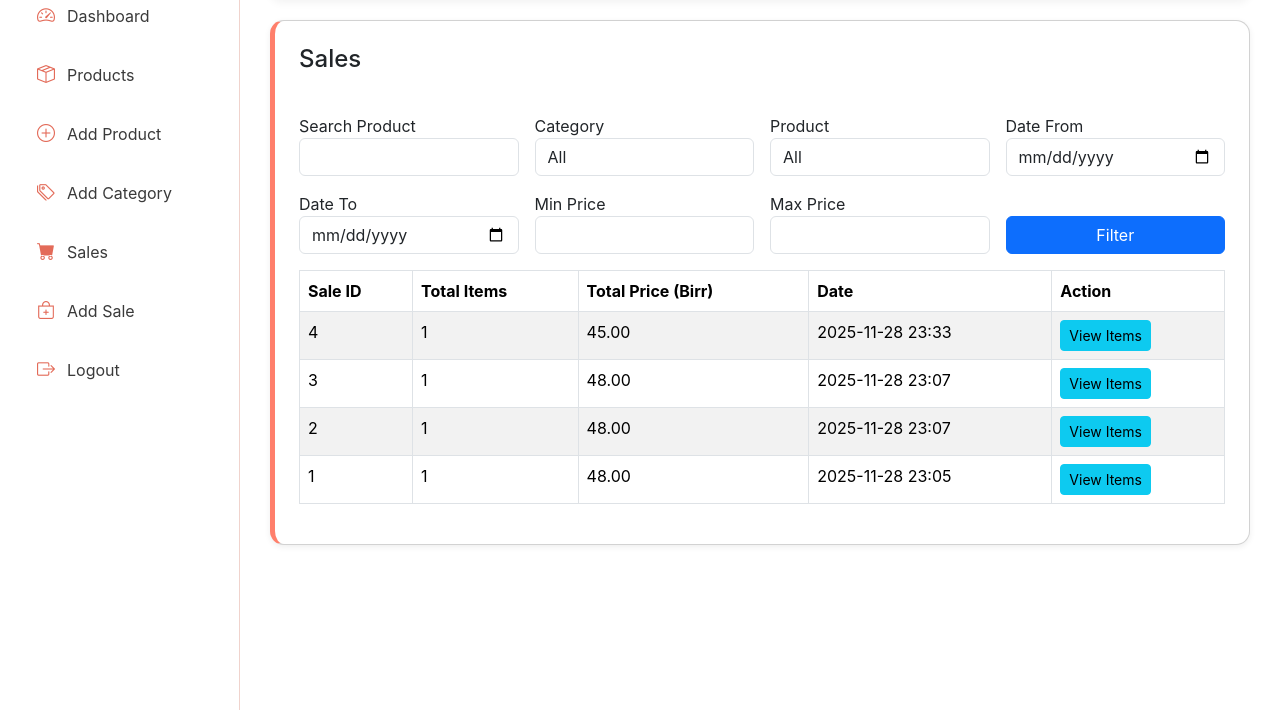
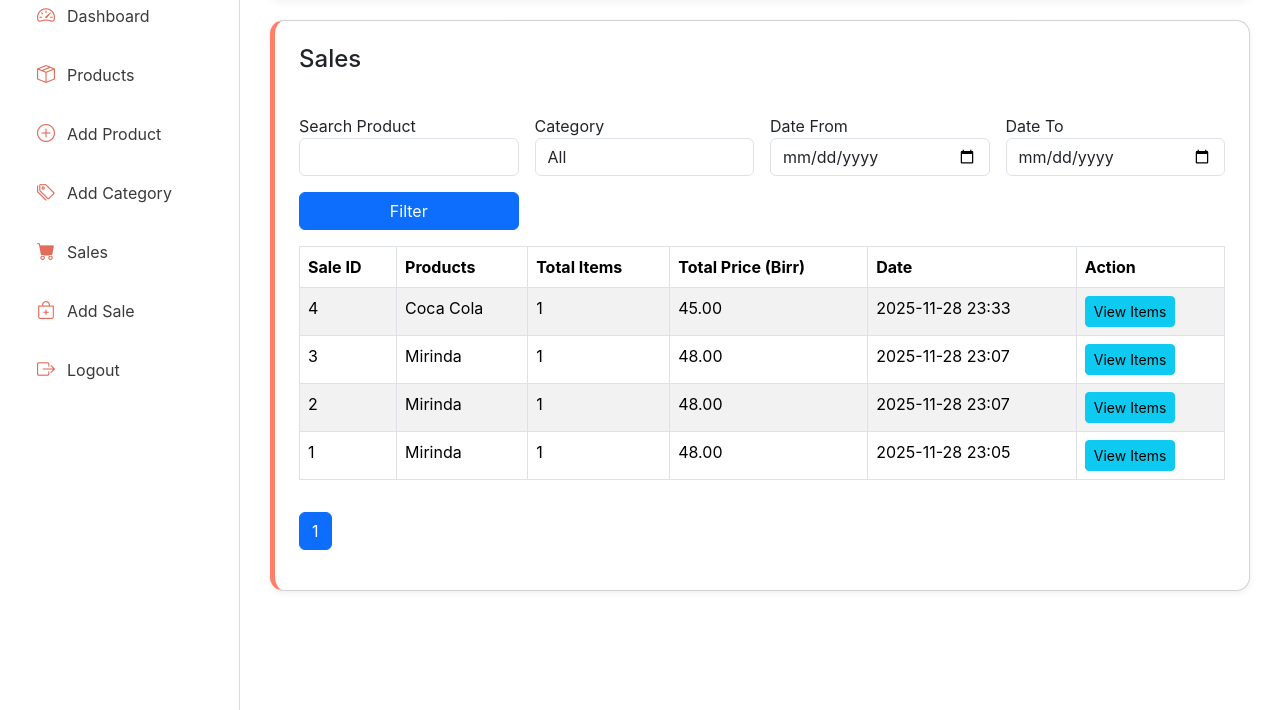
Before and after one commit to dagnwondu/supermarket, a Django app: page /myapp/sales/ in a window 1280 px wide. Shown: the part 90-800 px from the top of the page. Run offline with Django 4.2, Linux system fonts and the light colour scheme; data comes from the database, SQL or seed files in the repository.

Commit message:
first commit

```diff
--- a/myapp/views.py
+++ b/myapp/views.py
@@ -338,25 +338,46 @@ from django.shortcuts import render
 from django.core.paginator import Paginator
 from django.db.models import Q, Sum
 from .models import Sale, SaleItem, Product, Category
+from django.shortcuts import render
+from django.core.paginator import Paginator
+from django.db.models import Sum, Prefetch
+from .models import Sale, SaleItem
 
 def sales(request):
-    # Filters
+    # GET filter values
+    search = request.GET.get('search', '').strip()
+    category = request.GET.get('category')
+    product_id = request.GET.get('product')
     date_from = request.GET.get('date_from')
     date_to = request.GET.get('date_to')
+    price_min = request.GET.get('price_min')
+    price_max = request.GET.get('price_max')
 
-    sales = Sale.objects.all().order_by('-created_at')
+    # Prefetch SaleItems with Product
+    sale_items_qs = SaleItem.objects.select_related('product')
+    sales = Sale.objects.prefetch_related(
+        Prefetch('items', queryset=sale_items_qs, to_attr='sale_items')
+    ).order_by('-created_at')
 
+    # FILTERS
+    if search:
+        sales = sales.filter(items__product__name__icontains=search).distinct()
+    if category:
+        sales = sales.filter(items__product__category_id=category).distinct()
+    if product_id:
+        sales = sales.filter(items__product_id=product_id).distinct()
     if date_from:
         sales = sales.filter(created_at__date__gte=date_from)
     if date_to:
         sales = sales.filter(created_at__date__lte=date_to)
 
-    # Compute total for display if needed
+    # Compute totals per sale for display
     for sale in sales:
-        sale.total_items = sale.items.aggregate(total_qty=Sum('quantity'))['total_qty'] or 0
-        sale.total_price = sale.items.aggregate(total_price=Sum('total_price'))['total_price'] or 0
+        sale.total_items = sum(item.quantity for item in sale.sale_items)
+        sale.total_price = sum(item.total_price for item in sale.sale_items)
+        sale.product_names = ", ".join([item.product.name for item in sale.sale_items])
 
-    # Pagination
+    # PAGINATION
     paginator = Paginator(sales, 20)
     page_number = request.GET.get('page')
     page_obj = paginator.get_page(page_number)
@@ -364,10 +385,11 @@ def sales(request):
     context = {
         'sales': page_obj,
         'page_obj': page_obj,
+        'categories': Category.objects.all(),
+        'products': Product.objects.all(),
         'values': request.GET,
     }
     return render(request, 'sales.html', context)
-
 def sale_detail(request, sale_id):
     sale = get_object_or_404(Sale, id=sale_id)
     sale_items = sale.items.select_related('product')
--- a/template/sales.html
+++ b/template/sales.html
@@ -1,16 +1,15 @@
 {% extends 'base.html' %}
 
 {% block content %}
-
 <div class="card card-simple p-4">
     <h4>Sales</h4>
 
     <!-- FILTERS -->
     <form method="GET" class="row g-3 mt-3">
-
-        <div class="col-md-3">
+        <div class="col-md-3 position-relative">
             <label>Search Product</label>
-            <input type="text" name="search" value="{{ values.search }}" class="form-control">
+            <input type="text" id="product_input" name="search" value="{{ values.search }}" class="form-control" autocomplete="off">
+            <ul id="product_suggestions" class="list-group" style="position:absolute; z-index:1000; width:100%;"></ul>
         </div>
 
         <div class="col-md-3">
@@ -26,18 +25,6 @@
         </div>
 
         <div class="col-md-3">
-            <label>Product</label>
-            <select name="product" class="form-control">
-                <option value="">All</option>
-                {% for p in products %}
-                <option value="{{ p.id }}" {% if values.product == p.id|stringformat:"s" %}selected{% endif %}>
-                    {{ p.name }}
-                </option>
-                {% endfor %}
-            </select>
-        </div>
-
-        <div class="col-md-3">
             <label>Date From</label>
             <input type="date" name="date_from" value="{{ values.date_from }}" class="form-control">
         </div>
@@ -45,16 +32,6 @@
         <div class="col-md-3">
             <label>Date To</label>
             <input type="date" name="date_to" value="{{ values.date_to }}" class="form-control">
-        </div>
-
-        <div class="col-md-3">
-            <label>Min Price</label>
-            <input type="number" step="0.01" name="price_min" value="{{ values.price_min }}" class="form-control">
-        </div>
-
-        <div class="col-md-3">
-            <label>Max Price</label>
-            <input type="number" step="0.01" name="price_max" value="{{ values.price_max }}" class="form-control">
         </div>
 
         <div class="col-md-3 d-flex align-items-end">
@@ -67,6 +44,7 @@
         <thead>
             <tr>
                 <th>Sale ID</th>
+                <th>Products</th>
                 <th>Total Items</th>
                 <th>Total Price (Birr)</th>
                 <th>Date</th>
@@ -77,6 +55,7 @@
             {% for sale in sales %}
             <tr>
                 <td>{{ sale.id }}</td>
+                <td>{{ sale.product_names }}</td>
                 <td>{{ sale.total_items }}</td>
                 <td>{{ sale.total_price|floatformat:2 }}</td>
                 <td>{{ sale.created_at|date:"Y-m-d H:i" }}</td>
@@ -86,12 +65,72 @@
             </tr>
             {% empty %}
             <tr>
-            <td colspan="5" class="text-center text-muted">No sales found.</td>
+                <td colspan="6" class="text-center text-muted">No sales found.</td>
             </tr>
             {% endfor %}
         </tbody>
     </table>
 
+    <!-- PAGINATION -->
+    <nav>
+        <ul class="pagination mt-3">
+
+            {% if page_obj.has_previous %}
+                <li class="page-item">
+                    <a class="page-link" href="?page={{ page_obj.previous_page_number }}">Previous</a>
+                </li>
+            {% endif %}
+
+            {% for num in page_obj.paginator.page_range %}
+                <li class="page-item {% if page_obj.number == num %}active{% endif %}">
+                    <a class="page-link" href="?page={{ num }}">{{ num }}</a>
+                </li>
+            {% endfor %}
+
+            {% if page_obj.has_next %}
+                <li class="page-item">
+                    <a class="page-link" href="?page={{ page_obj.next_page_number }}">Next</a>
+                </li>
+            {% endif %}
+
+        </ul>
+    </nav>
+
 </div>
 
+<!-- AJAX for Product Autocomplete -->
+<script>
+const productInput = document.getElementById('product_input');
+const suggestions = document.getElementById('product_suggestions');
+
+productInput.addEventListener('input', async () => {
+    const query = productInput.value.trim();
+    if (!query) {
+        suggestions.innerHTML = '';
+        return;
+    }
+
+    const res = await fetch("{% url 'product_search' %}?q=" + query);
+    const data = await res.json();
+
+    suggestions.innerHTML = '';
+    data.forEach(item => {
+        const li = document.createElement('li');
+        li.classList.add('list-group-item', 'list-group-item-action');
+        li.textContent = `${item.name} | ${item.category} | ${item.quantity} in stock`;
+        li.addEventListener('click', () => {
+            productInput.value = item.name;
+            suggestions.innerHTML = '';
+        });
+        suggestions.appendChild(li);
+    });
+});
+
+// Hide suggestions when clicking outside
+document.addEventListener('click', (e) => {
+    if (!productInput.contains(e.target) && !suggestions.contains(e.target)) {
+        suggestions.innerHTML = '';
+    }
+});
+</script>
 {% endblock %}
```
Lines whose indentation alone changed are shown as unchanged.
